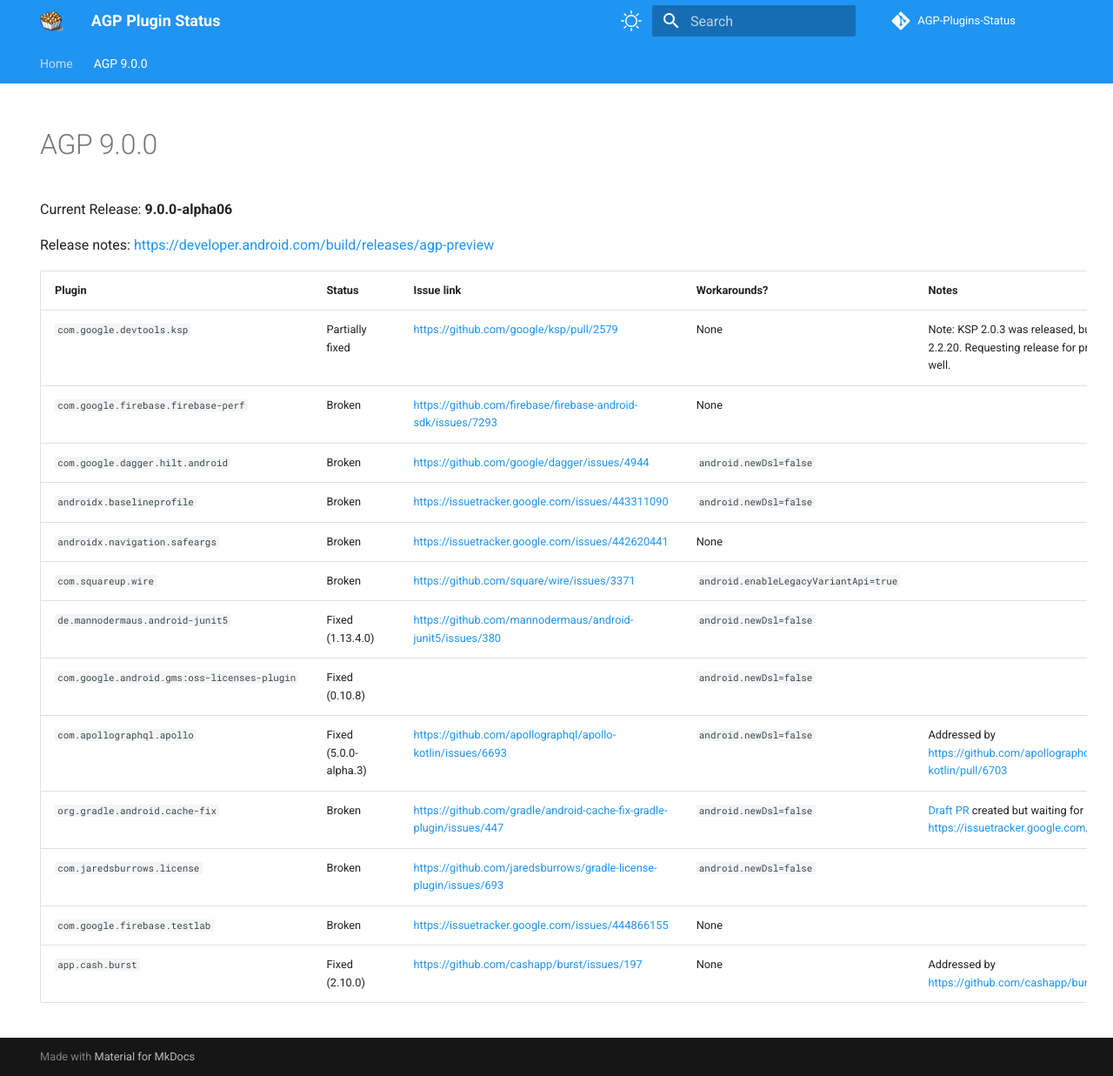
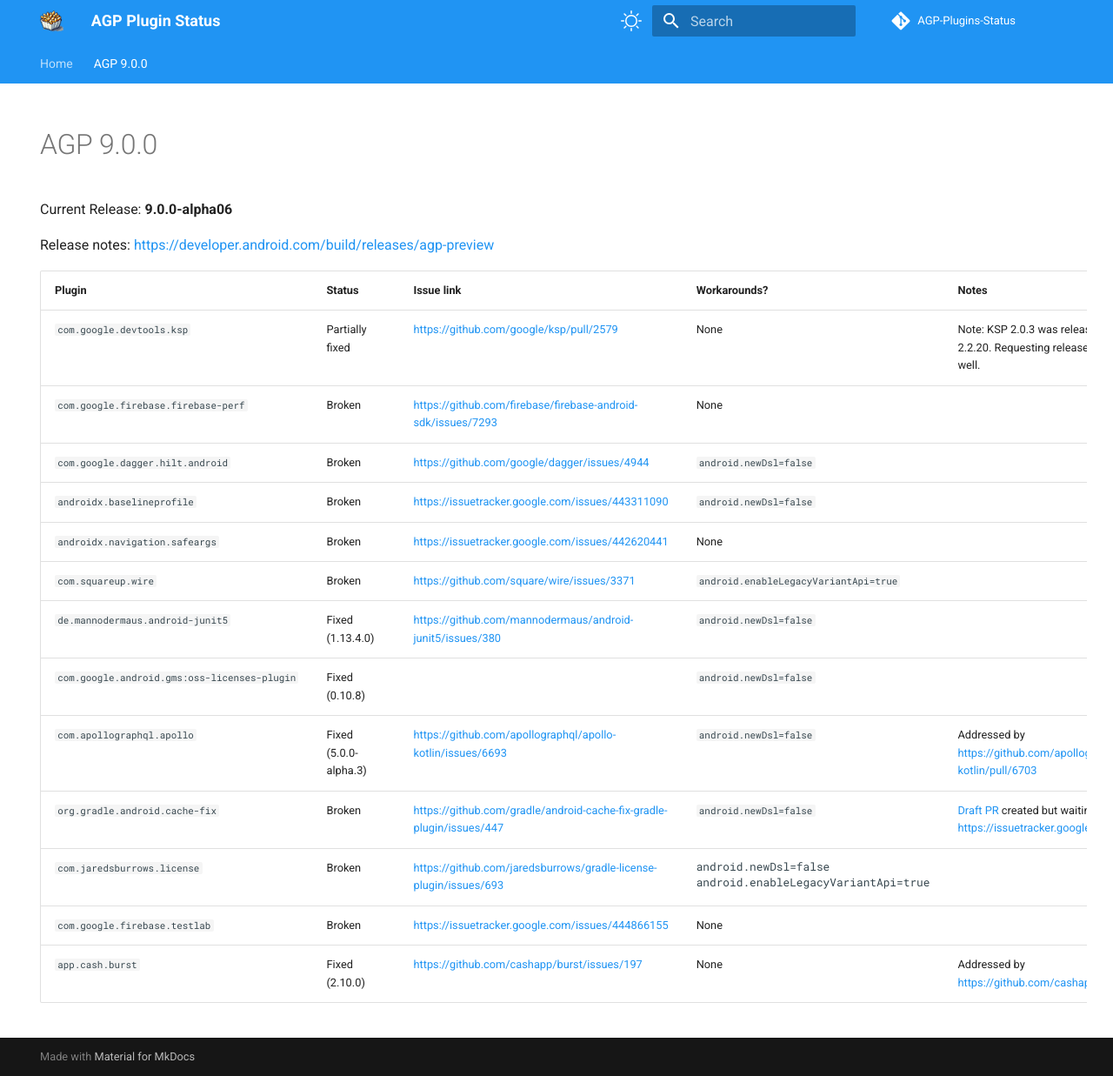
Before and after one commit to pablobaxter/AGP-Plugins-Status, an MkDocs documentation site: the page built from docs/agp-9.0.0.md, in a window 1280 px wide and 1237 px high. Shown: the whole window at 87% size. Built offline with MkDocs 1.6.1 and Material for MkDocs 9.7.7, drawn with Linux system fonts in a browser that asks for light colours; comment, search, counter and statistics services are not loaded.

Commit message:
Update gradle license plugin workaround

```diff
--- a/docs/agp-9.0.0.md
+++ b/docs/agp-9.0.0.md
@@ -19,6 +19,6 @@
 | `com.google.android.gms:oss-licenses-plugin` | Fixed (0.10.8) | | `android.newDsl=false` | |
 | `com.apollographql.apollo` | Fixed (5.0.0-alpha.3) | https://github.com/apollographql/apollo-kotlin/issues/6693 | `android.newDsl=false` | Addressed by https://github.com/apollographql/apollo-kotlin/pull/6703 |
 | `org.gradle.android.cache-fix` | Broken | https://github.com/gradle/android-cache-fix-gradle-plugin/issues/447 | `android.newDsl=false` | [Draft PR](https://github.com/gradle/android-cache-fix-gradle-plugin/pull/1886) created but waiting for https://issuetracker.google.com/issues/443225252 | |
-| `com.jaredsburrows.license` | Broken | https://github.com/jaredsburrows/gradle-license-plugin/issues/693 | `android.newDsl=false` | |
+| `com.jaredsburrows.license` | Broken | https://github.com/jaredsburrows/gradle-license-plugin/issues/693 | <pre>android.newDsl=false<br>android.enableLegacyVariantApi=true</pre> | |
 | `com.google.firebase.testlab` | Broken | https://issuetracker.google.com/issues/444866155 | None | |
 | `app.cash.burst` | Fixed (2.10.0) | https://github.com/cashapp/burst/issues/197 | None | Addressed by https://github.com/cashapp/burst/pull/200 |
```
